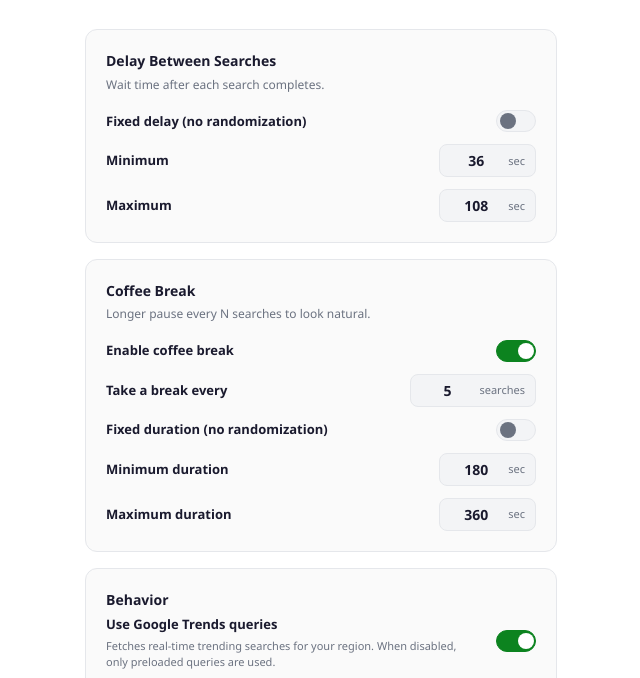
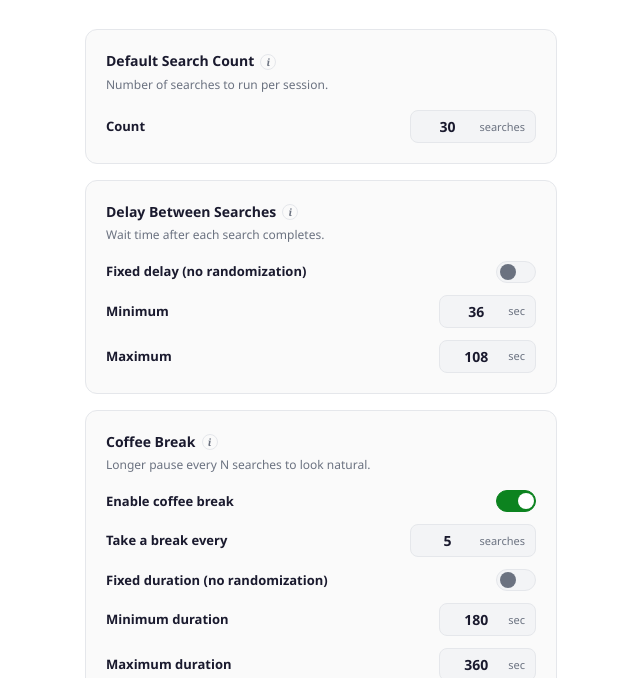
Before and after one commit to mathinraj/bing-it, a browser extension: page options/options.html in a window 1280 px wide. Shown: the part 101-779 px from the top of the page, without its empty margins (319-959 px from the left). Drawn offline with Linux system fonts and the light colour scheme.

Commit message:
Enhanced options page with default search count setting and info tooltips for better user guidance; updated related JavaScript to handle new settings.

```diff
--- a/options/options.css
+++ b/options/options.css
@@ -48,6 +48,9 @@ h1 { font-size: 22px; font-weight: 800; color: var(--text); }
   margin-bottom: 16px;
 }
 .card h2 {
+  display: flex;
+  align-items: center;
+  gap: 6px;
   font-size: 14px;
   font-weight: 700;
   margin-bottom: 2px;
@@ -57,6 +60,66 @@ h1 { font-size: 22px; font-weight: 800; color: var(--text); }
   font-size: 12px;
   color: var(--text-dim);
   margin-bottom: 16px;
+}
+
+/* ── Info icon & tooltip ──────── */
+.info-icon {
+  display: inline-flex;
+  align-items: center;
+  justify-content: center;
+  width: 16px;
+  height: 16px;
+  font-size: 10px;
+  font-weight: 700;
+  font-style: italic;
+  font-family: Georgia, 'Times New Roman', serif;
+  color: var(--text-dim);
+  border: 1.5px solid var(--border);
+  border-radius: 50%;
+  cursor: help;
+  position: relative;
+  flex-shrink: 0;
+  transition: border-color .2s, color .2s;
+  line-height: 1;
+}
+.info-icon:hover,
+.info-icon:focus {
+  border-color: var(--accent);
+  color: var(--accent);
+  outline: none;
+}
+.info-icon:hover::after,
+.info-icon:focus::after {
+  content: attr(data-tooltip);
+  position: absolute;
+  top: calc(100% + 8px);
+  left: 50%;
+  transform: translateX(-50%);
+  width: 240px;
+  padding: 10px 12px;
+  background: var(--text);
+  color: #fff;
+  font-size: 12px;
+  font-weight: 400;
+  font-style: normal;
+  font-family: 'Segoe UI', -apple-system, BlinkMacSystemFont, Roboto, sans-serif;
+  line-height: 1.5;
+  border-radius: 8px;
+  box-shadow: 0 4px 16px rgba(0,0,0,.15);
+  z-index: 100;
+  pointer-events: none;
+  white-space: normal;
+}
+.info-icon:hover::before,
+.info-icon:focus::before {
+  content: '';
+  position: absolute;
+  top: calc(100% + 2px);
+  left: 50%;
+  transform: translateX(-50%);
+  border: 5px solid transparent;
+  border-bottom-color: var(--text);
+  z-index: 101;
 }
 
 /* ── Fields ───────────────────── */
--- a/options/options.html
+++ b/options/options.html
@@ -19,9 +19,28 @@
       <p class="subtitle">bing it v1.3</p>
     </header>
 
+    <!-- Default Search Count -->
+    <section class="card">
+      <h2>
+        Default Search Count
+        <span class="info-icon" tabindex="0" data-tooltip="How many searches the extension will perform by default when you click 'Bing it!' in the popup. You can still override this before each session.">i</span>
+      </h2>
+      <p class="card-hint">Number of searches to run per session.</p>
+      <div class="field-row">
+        <label>Count</label>
+        <div class="input-group">
+          <input type="number" id="defaultCount" min="1" max="500" value="30">
+          <span class="unit">searches</span>
+        </div>
+      </div>
+    </section>
+
     <!-- Delay -->
     <section class="card">
-      <h2>Delay Between Searches</h2>
+      <h2>
+        Delay Between Searches
+        <span class="info-icon" tabindex="0" data-tooltip="Controls the pause between each search. A random delay within the min–max range makes your searches look more natural. Enable 'Fixed delay' to use one constant wait time instead.">i</span>
+      </h2>
       <p class="card-hint">Wait time after each search completes.</p>
       <div class="field-row toggle-row">
         <label for="delayFixed">Fixed delay (no randomization)</label>
@@ -48,7 +67,10 @@
 
     <!-- Coffee break -->
     <section class="card">
-      <h2>Coffee Break</h2>
+      <h2>
+        Coffee Break
+        <span class="info-icon" tabindex="0" data-tooltip="Inserts a longer pause after every N searches to mimic a real person taking a break. For example, every 5 searches the extension will wait 3–6 minutes before continuing. This makes the activity look more human-like.">i</span>
+      </h2>
       <p class="card-hint">Longer pause every N searches to look natural.</p>
       <div class="field-row toggle-row">
         <label for="coffeeEnabled">Enable coffee break</label>
@@ -91,7 +113,10 @@
 
     <!-- Behavior -->
     <section class="card">
-      <h2>Behavior</h2>
+      <h2>
+        Behavior
+        <span class="info-icon" tabindex="0" data-tooltip="Fine-tune how the extension behaves. 'Google Trends' uses real trending topics as search queries. 'Scroll results' simulates reading the page. 'Include delay in reading time' overlaps the wait timer with scrolling so sessions finish faster.">i</span>
+      </h2>
       <div class="field-row toggle-row">
         <div>
           <label for="useTrends">Use Google Trends queries</label>
--- a/options/options.js
+++ b/options/options.js
@@ -1,5 +1,6 @@
 const SETTINGS_KEY = 'basSettings';
 const DEFAULTS = {
+  defaultSearchCount: 30,
   delayMinSec: 36,
   delayMaxSec: 108,
   delayFixed: false,
@@ -14,6 +15,7 @@ const DEFAULTS = {
 };
 
 const el = {
+  defaultCount:  document.getElementById('defaultCount'),
   delayFixed:    document.getElementById('delayFixed'),
   delayMin:      document.getElementById('delayMin'),
   delayMax:      document.getElementById('delayMax'),
@@ -36,6 +38,7 @@ const el = {
 // ── Load saved settings ──
 chrome.storage.local.get(SETTINGS_KEY, d => {
   const s = Object.assign({}, DEFAULTS, d[SETTINGS_KEY]);
+  el.defaultCount.value    = s.defaultSearchCount;
   el.delayFixed.checked    = s.delayFixed;
   el.delayMin.value        = s.delayMinSec;
   el.delayMax.value        = s.delayMaxSec;
@@ -78,6 +81,7 @@ function syncBehaviorUI() {
 let toastTimer;
 function save() {
   const s = {
+    defaultSearchCount:  Math.max(1, Math.min(500, +el.defaultCount.value || DEFAULTS.defaultSearchCount)),
     delayFixed:          el.delayFixed.checked,
     delayMinSec:         Math.max(10, +el.delayMin.value || DEFAULTS.delayMinSec),
     delayMaxSec:         Math.max(10, +el.delayMax.value || DEFAULTS.delayMaxSec),
--- a/scripts/background.js
+++ b/scripts/background.js
@@ -4,6 +4,7 @@ const STATE_KEY     = 'searchState';
 const SETTINGS_KEY  = 'basSettings';
 
 const DEFAULT_SETTINGS = {
+  defaultSearchCount: 30,
   delayMinSec: 36,
   delayMaxSec: 108,
   delayFixed: false,
```
Also changed, not shown: popup/popup.js (+7 -0 lines).
